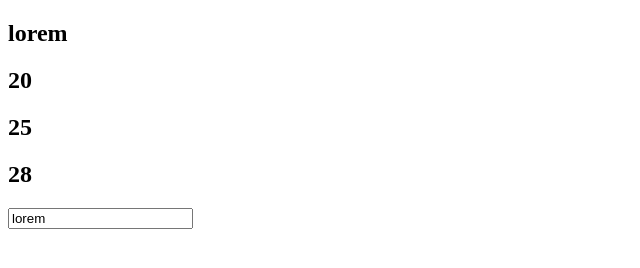
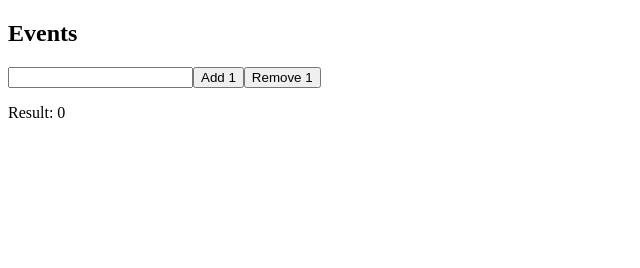
Before and after one commit to thyAshley/Vuejs, a plain HTML site: page FirstProject/index.html in a window 1280 px wide. Shown: the whole page, without its empty margins (0-640 px from the left). Drawn offline with nearby package versions, Linux system fonts and the light colour scheme.

Commit message:
directives

```diff
--- a/FirstProject/app.js
+++ b/FirstProject/app.js
@@ -1,18 +1,21 @@
 const app = Vue.createApp({
   data() {
     return {
-      name: "lorem",
-      age: 20,
+      counter: 0,
+      value: 1,
     };
   },
   methods: {
-    ageInFive() {
-      return this.age + 5;
+    addCounter() {
+      this.counter = this.counter + this.value;
     },
-    randomNumber() {
-      return Math.floor(Math.random() * 100);
+    minusCounter() {
+      this.counter = this.counter - this.value;
+    },
+    setName(e) {
+      this.value = +e.target.value;
     },
   },
 });
 
-app.mount("#app");
+app.mount("#events");
--- a/FirstProject/index.html
+++ b/FirstProject/index.html
@@ -7,14 +7,12 @@
     <script src="https://unpkg.com/vue@next"></script>
   </head>
   <body>
-    <div id="app">
-      <header>
-        <h2>{{name}}</h2>
-        <h2>{{age}}</h2>
-        <h2>{{ageInFive()}}</h2>
-        <h2>{{randomNumber()}}</h2>
-        <input type="text" v-bind:value="name" />
-      </header>
+    <div id="events">
+      <h2>Events</h2>
+      <input type="text" v-on:input="setName" />
+      <button v-on:click="addCounter">Add {{value}}</button>
+      <button v-on:click="minusCounter">Remove {{value}}</button>
+      <p>Result: {{counter}}</p>
     </div>
     <script src="app.js"></script>
   </body>
```
